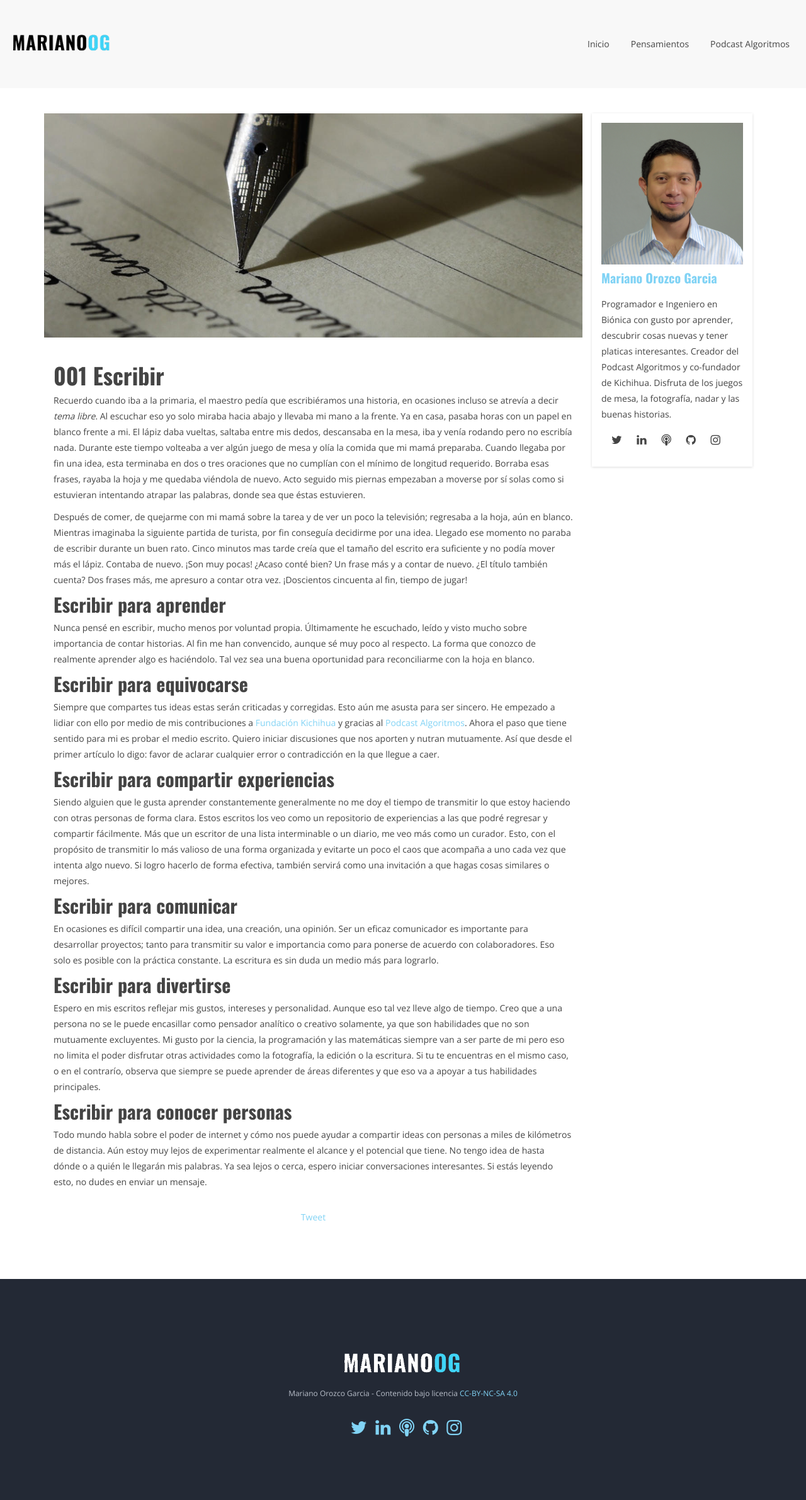
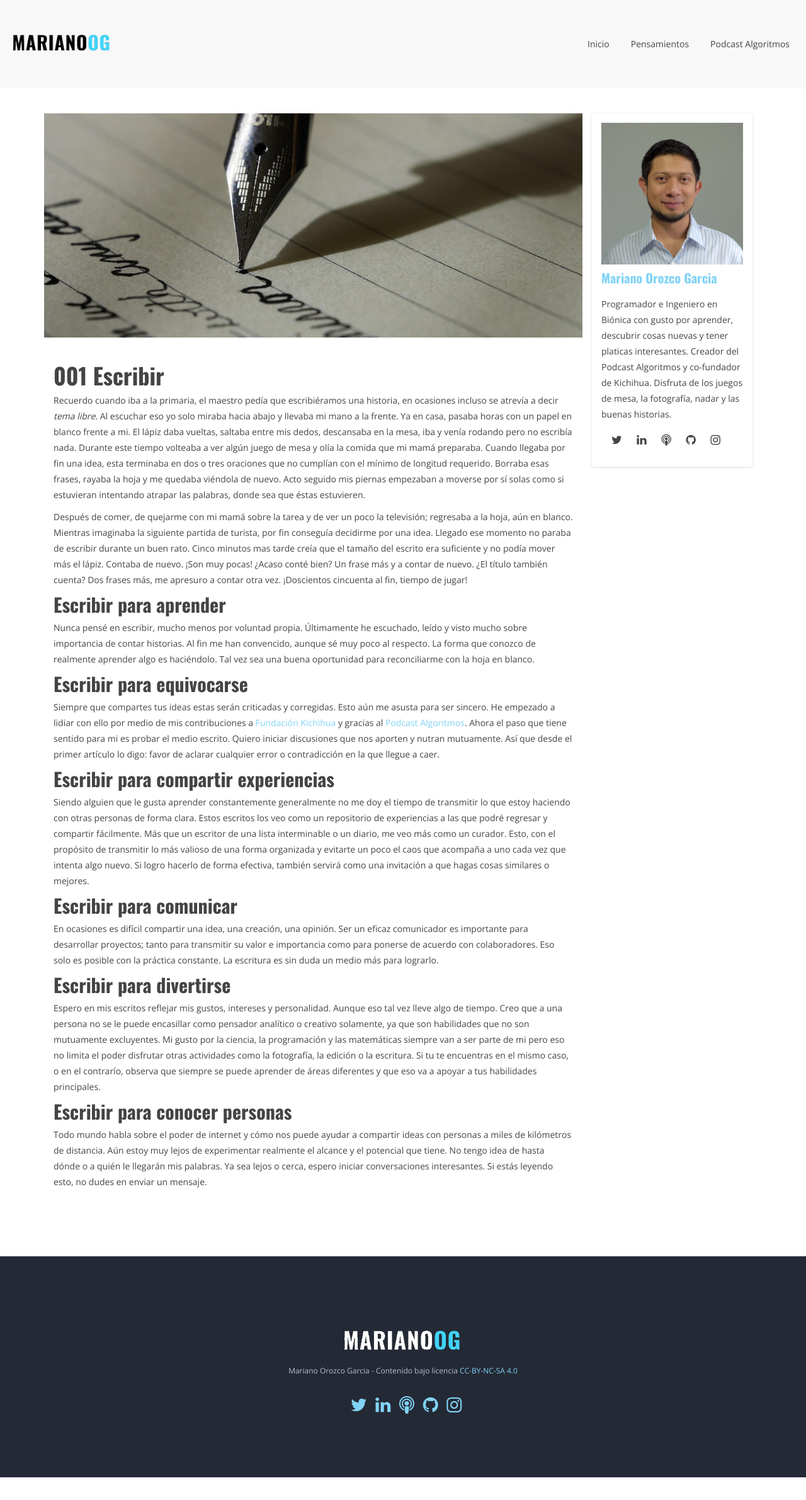
Before and after one commit to MarianoOG/marianoog.github.io, a Jekyll site: the page built from _posts/2019-08-20-Escribir.md, in a window 1280 px wide. Shown: the whole page at 63% size. Built offline with Jekyll 4.4.1, drawn with Linux system fonts in a browser that asks for light colours; comment, search, counter and statistics services are not loaded.

Commit message:
removed tweet

```diff
--- a/_includes/themes/bootstrap/post.html
+++ b/_includes/themes/bootstrap/post.html
@@ -37,13 +37,6 @@
             </div>
         </div>
 
-        <div class="row">
-            <div class="text-center col-12 py-2">
-                <script async src="https://platform.twitter.com/widgets.js" charset="utf-8"></script>
-                <a href="https://twitter.com/share?ref_src=twsrc%5Etfw" class="twitter-share-button" data-text="{{ page.tagline }}" data-url="{{ site.url }}{{ page.url }}" data-via="mariano_og" data-related="mariano_og" data-show-count="false">Tweet</a>
-            </div>
-        </div>
-
         <div class="mb-60"></div>
 
       </div>
```
Also changed, not shown: _includes/themes/bootstrap/episode.html (+0 -7 lines).
